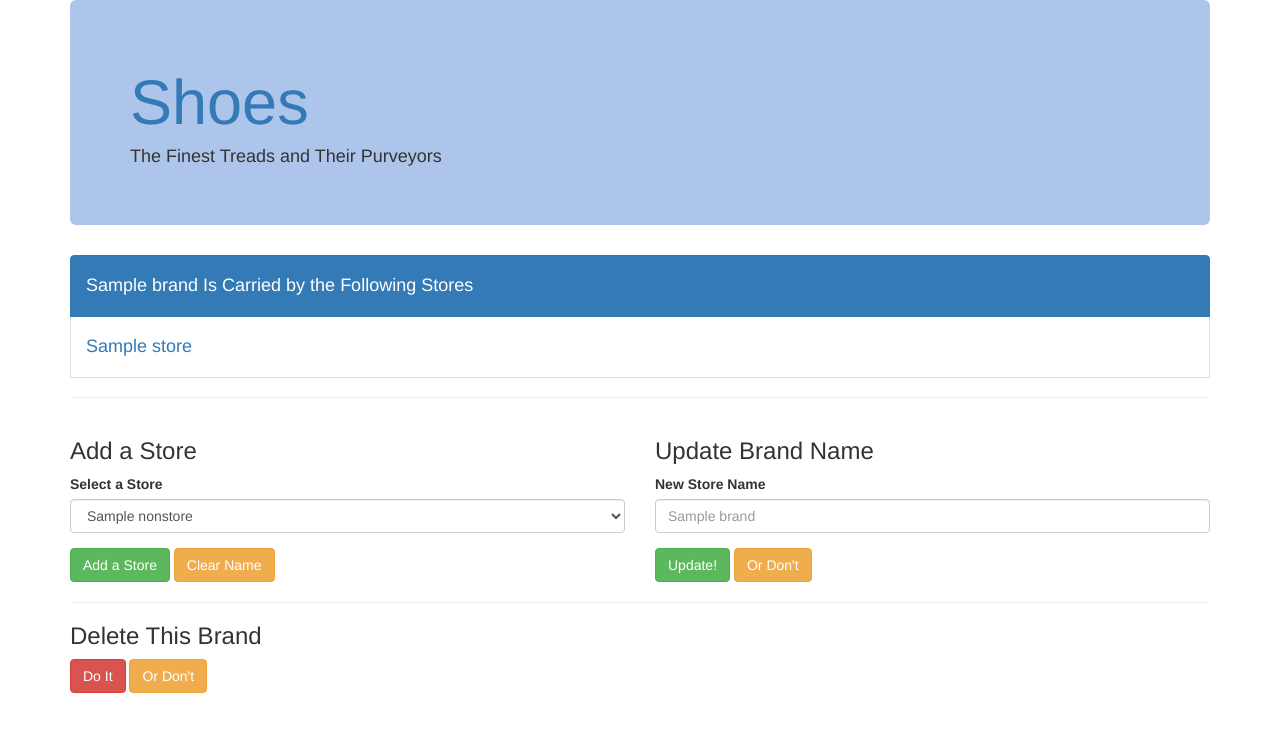
After one commit to eeronomicon/phpshoes, a PHP site: template views/brand.html.twig in a window 1280 px wide. The commit adds this page. Shown: the top 732 px of the page. Run offline with PHP 8.4, Linux system fonts and the light colour scheme; the template is opened without the code that fills it: most values are stand-ins (such as "Sample title", 1, 10 or a date in 2020); some libraries are stand-ins or nearby versions.

Commit message:
add routes and templates to add Stores to Brand

```diff
--- /dev/null
+++ b/views/brand.html.twig
@@ -0,0 +1,69 @@
+<!DOCTYPE html>
+<html>
+    <head>
+        <meta charset="utf-8">
+        <link rel="stylesheet" href="/css/bootstrap.min.css" type="text/css">
+        <link rel="stylesheet" href="/css/styles.css" type="text/css">
+        <script src="/js/jquery-3.1.0.min.js" type="text/javascript"></script>
+        <script src="/js/bootstrap.min.js" type="text/javascript"></script>
+        <script src="/js/scripts.js" type="text/javascript"></script>
+        <title>I Was a Sole Survivor, a Solitary Buyer</title>
+    </head>
+    <body>
+        <div class="container">
+            <div class="jumbotron">
+                <h1><a href="/">Shoes</a></h1>
+                <h4>The Finest Treads and Their Purveyors</h4>
+            </div>
+            <ul class="list-group">
+                <li class="list-group-item active"><h4>{{ brand.getName }} Is Carried by the Following Stores</h4></li>
+                {% if stores is not empty %}
+                    {% for store in stores %}
+                        <li class="list-group-item"><a href="/stores/{{ store.getId }}"><h4>{{ store.name }}</h4></a></li>
+                    {% endfor %}
+                {% else %}
+                    <li class="list-group-item"><h4>No stores found! Wanna add one?</h4></li>
+                {% endif %}
+                <hr>
+                <div class="row">
+                    <div class="col-xs-6">
+                        <h3>Add a Store</h3>
+                        <form action="/brands/{{ brand.getId }}/add_store" method="post">
+                            <div class="form-group">
+                                <label for="store_id">Select a Store</label>
+                                <select class="form-control" name="store_id" id="store_id">
+                                    {% if nonstores is not empty %}
+                                        {% for nonstore in nonstores %}
+                                            <option value="{{ nonstore.getId }}">{{ nonstore.name }}</option>
+                                        {% endfor %}
+                                    {% endif %}
+                                </select>
+                            </div>
+                            <button type="submit" class="btn btn-success">Add a Store</button>
+                            <button type="button" class="btn btn-warning btn-clear-fields">Clear Name</button>
+                        </form>
+                    </div>
+                    <div class="col-xs-6">
+                        <h3>Update Brand Name</h3>
+                        <form action="/brands/{{ brand.getId }}" method="post">
+                            <input name="_method" type="hidden" value="patch">
+                            <div class="form-group">
+                                <label for="new_brand_name">New Store Name</label>
+                                <input type="text" class="form-control" name="new_brand_name" id="new_brand_name" required placeholder="{{ brand.getName }}">
+                            </div>
+                            <button type="submit" class="btn btn-success">Update!</button>
+                            <button type="button" class="btn btn-warning btn-clear-fields">Or Don't</button>
+                        </form>
+                    </div>
+                </div>
+                <hr>
+                <h3>Delete This Brand</h3>
+                <form action="/brands/{{ brand.getId }}" method="post">
+                    <input name="_method" type="hidden" value="delete">
+                    <button type="submit" class="btn btn-danger">Do It</button>
+                    <a href="/brands" class="btn btn-warning btn-clear-fields">Or Don't</a>
+                </form>
+            </ul>
+        </div>
+    </body>
+</html>
```
Also changed, not shown: app/app.php (+23 -0 lines).
